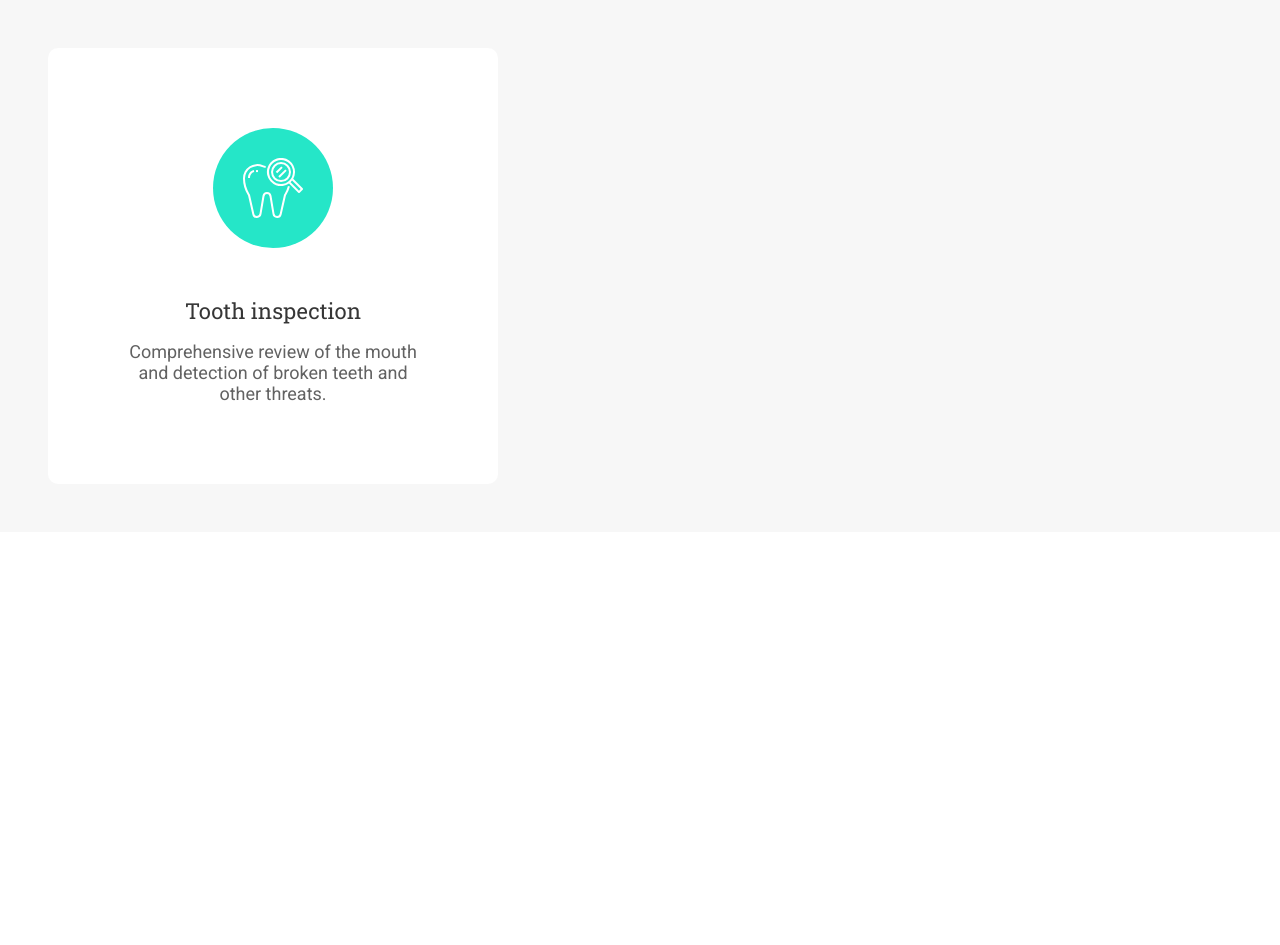
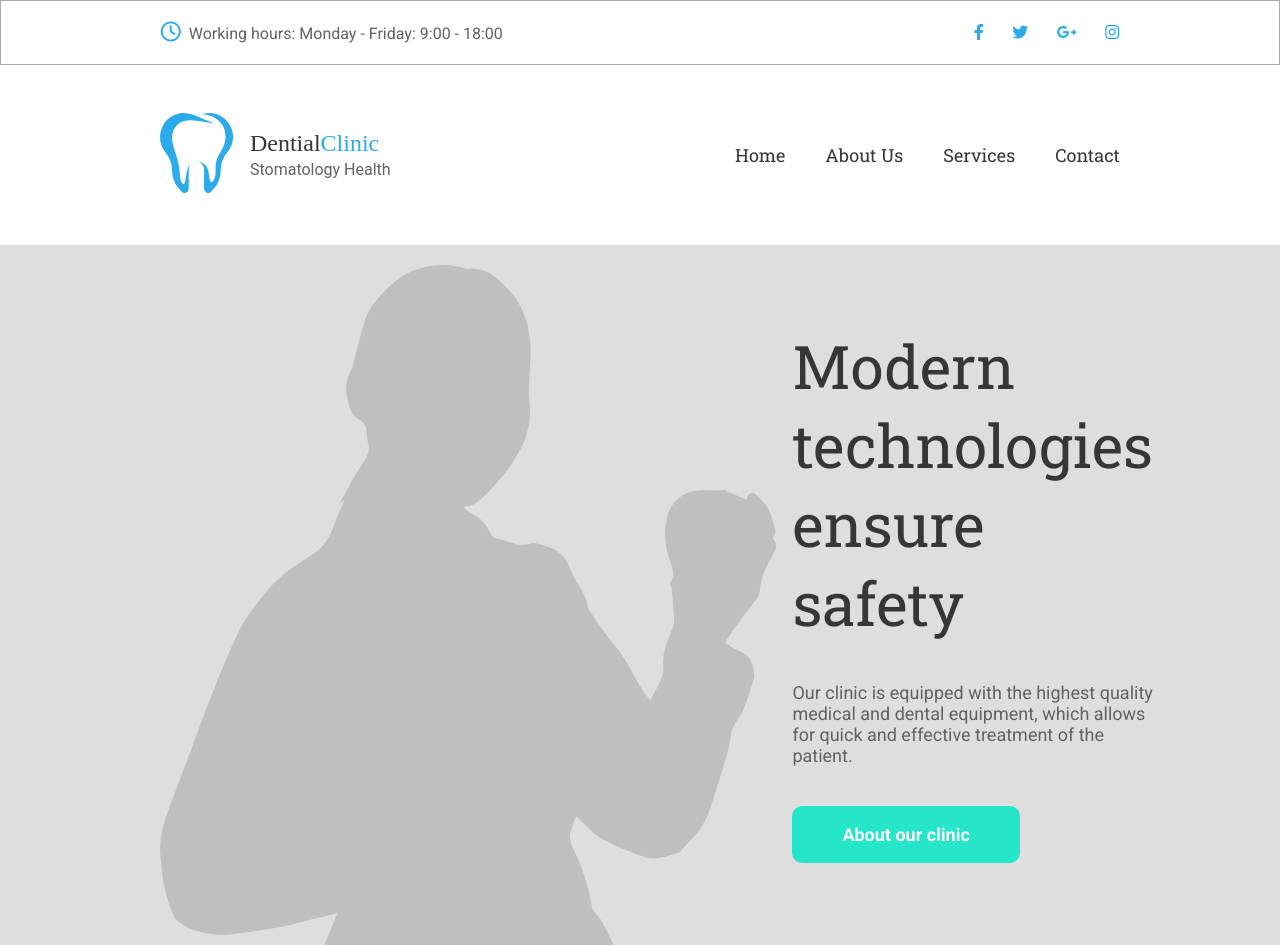
Before and after one commit to ljungmagnus/html-css-inlupp1, a plain HTML site: page index.html in a window 1280 px wide. Before the commit the page ends 800 px from the top, so only its background shows below. Drawn offline with Linux system fonts and the light colour scheme.

Commit message:
Top och Slider

```diff
--- a/index.html
+++ b/index.html
@@ -22,7 +22,7 @@
       <button class="btn btn-white">Book an appointment</button>
     </div> -->
 
-    <div class="bg">
+    <!-- <div class="bg">
       <div class="box-service">
 
         <div class="icon-background">
@@ -36,9 +36,63 @@
 
       </div>
 
-    </div>
+    </div> -->
 
 <!-- SLUT TEST -->
+
+    <nav class="top-menu">
+
+        <div class="container">
+
+          <div class="info">
+            <i class="far fa-clock"></i><p>Working hours: Monday - Friday: 9:00 - 18:00</p>
+          </div>
+
+          <div class="social-icons">
+            <a href="#"><i class="fab fa-facebook-f"></i></a>
+            <a href="#"><i class="fab fa-twitter"></i></a>
+            <a href="#"><i class="fab fa-google-plus-g"></i></a>
+            <a href="#"><i class="fab fa-instagram"></i></a>
+          </div>
+
+        </div>
+
+    </nav>
+
+    <nav class="main-menu">
+
+        <div class="container">
+
+          <a href="#" class="logo">
+            <img src="/img/Logo.svg" alt="logotype">
+          </a>
+
+          <ul class="navbar">
+            <li><a href="#">Home</a></li>
+            <li><a href="#">About Us</a></li>
+            <li><a href="#">Services</a></li>
+            <li><a href="#">Contact</a></li>
+          </ul>
+
+        </div>
+
+    </nav>
+
+    <section id="showcase">
+
+        <div class="container">
+
+          <img src="/img/placehold.svg" alt="woman">
+
+          <div class="slider">
+            <h1>Modern technologies ensure safety</h1>
+            <p>Our clinic is equipped with the highest quality medical and dental equipment, which allows for quick and effective treatment of the patient.</p>
+            <button class="btn btn-green">About our clinic</button>
+          </div>
+
+        </div>
+
+    </section>
 
 
 
--- a/styles.css
+++ b/styles.css
@@ -22,10 +22,12 @@ html, body {
     /* font-family: 'Roboto', sans-serif; */
     /* font-family: 'Roboto Slab', serif; */
 }
-.bg {
+
+/* Hjälpklasser för test */
+/* .bg {
     background-color: var(--Background-color);
     padding: 3rem;
-}
+} */
 /* .bg-grey {
     background-color: var(--Placehold-color);
     padding: 3rem;
@@ -34,6 +36,90 @@ html, body {
     background-color: var(--Blue-color);
     padding: 3rem;
 } */
+.container {
+    width: 75%;
+    margin: auto;
+}
+.top-menu {
+    background-color: var(--White-color-opacity-60);
+    border: 1px solid var(--Border-color-opacity-60);
+    padding: 1.3rem 0;
+}
+.top-menu .container {
+    display: flex;
+    justify-content: space-between;
+    align-items: center;
+}
+.info i {
+    color: var(--Blue-color);
+    font-size: 20px;
+}
+.info p {
+    margin-left: 0.5rem;
+    display: inline-block;
+    font-family: 'Roboto', sans-serif;
+    color: var(--Text-color);
+}
+.social-icons a {
+    color: var(--Blue-color);
+    padding-left: 1.5rem;
+}
+.social-icons a:hover {
+    color: var(--Green-color);
+}
+.main-menu {
+    padding: 3rem 0;
+}
+.main-menu .container {
+    display: flex;
+    justify-content: space-between;
+    align-items: center;
+}
+/* .logo {
+
+} */
+.navbar {
+    list-style: none;
+    display: flex;
+
+}
+.navbar a {
+    text-decoration: none;
+    font-family: 'Roboto Slab', serif;
+    font-size: 18px;
+    color: var(--Title-color);
+    padding-left: 2.5rem;
+}
+#showcase {
+    background-color: var(--Placehold-color);
+}
+#showcase img {
+    margin-top: 1.3rem;
+    margin-bottom: 0px;
+}
+#showcase .container {
+    display: flex;
+    justify-content: space-between;
+    align-items: center;
+}
+.slider {
+    width: 50%;
+    padding: 1rem;
+
+}
+.slider h1 {
+    font-family: 'Roboto Slab', serif;
+    font-weight: 400;
+    font-size: 60px;
+    color: var(--Title-color);
+    margin-bottom: 2.5rem;
+}
+.slider p {
+    font-family: 'Roboto', sans-serif;
+    font-size: 18px;
+    color: var(--Text-color);
+    margin-bottom: 2.5rem;
+}
 .btn {
     padding: 1rem 3rem;
     border: 2px solid transparent;
@@ -54,7 +140,7 @@ html, body {
 }
 .btn-green:hover {
     background-color: var(--Blue-color);
-    /* color: #fff; */
+
 }
 .btn-white:hover {
     background-color: var(--Blue-color);
@@ -68,20 +154,20 @@ html, body {
     height: 436px;
     display: flex;
     flex-direction: column;
-    /* justify-content: center; */
     justify-content: space-between;
     align-items: center;
-    /* position: relative; */
     padding: 5rem;
     transition-duration: 0.3s;
     transition-timing-function: ease-out;
-    /* transition-delay: 1s; */
 
 }
 .box-service:hover {
     box-shadow: 0px 10px 30px #0000001a;
 
-
+}
+.box-service:hover .icon-background {
+    background-color: var(--Blue-color);
+    outline: 10px solid #2baaec33;
 }
 .box-service h3 {
     font-family: 'Roboto Slab', serif;
@@ -105,6 +191,7 @@ html, body {
     height: 120px;
     border-radius: 50%;
     position: relative;
+
 }
 .icon {
     position: absolute;
```
Also changed, not shown: img/placehold.svg (added).
